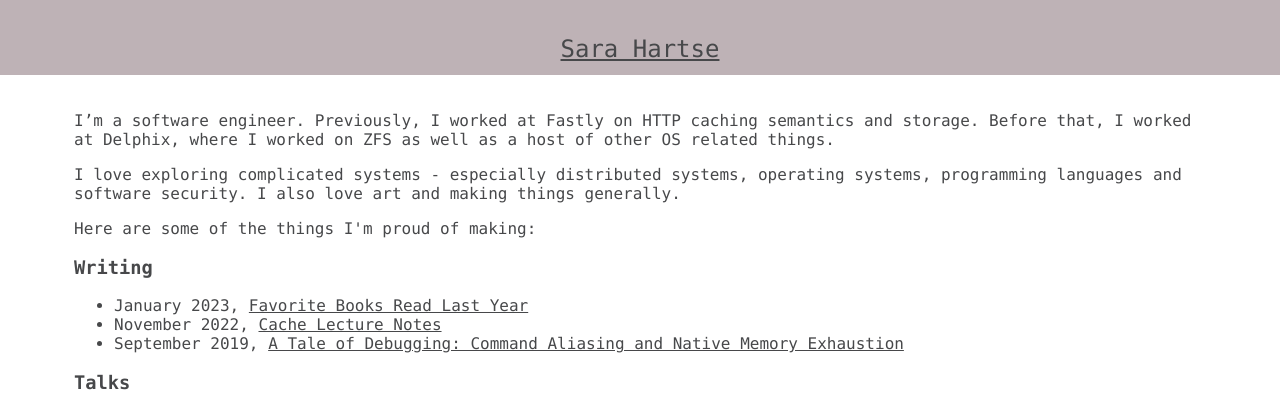
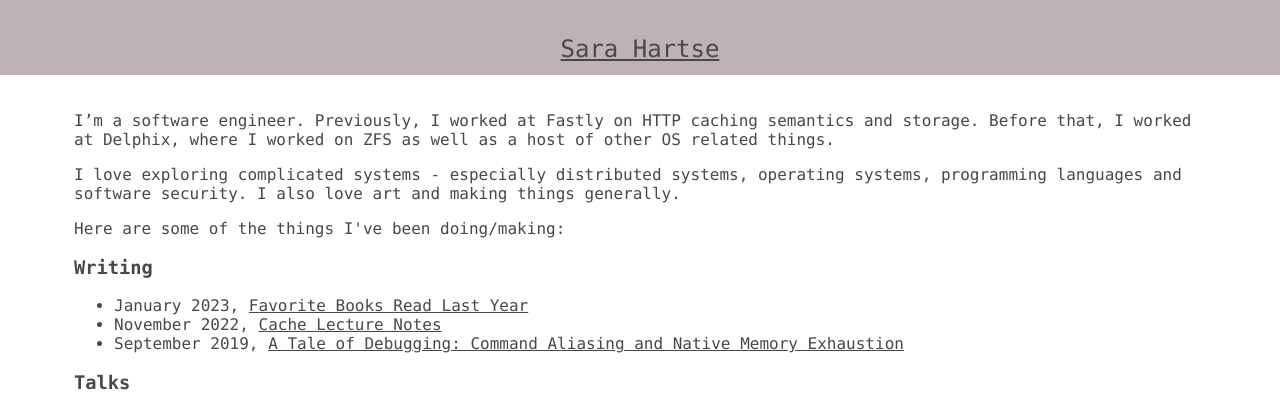
Before and after one commit to shartse/shartse.github.io, a Jekyll site: the page built from index.html, in a window 1280 px wide. Shown: the top 411 px of the page. Built offline with Jekyll 4.4.1, drawn with Linux system fonts in a browser that asks for light colours.

Commit message:
Add README.md

```diff
--- a/index.html
+++ b/index.html
@@ -12,7 +12,7 @@ I love exploring complicated systems - especially distributed systems, operating
 I also love art and making things generally.
 </p>
 <p>
-Here are some of the things I'm proud of making:
+Here are some of the things I've been doing/making:
 </p>
 
 
```
Also changed, not shown: README.md (added).
